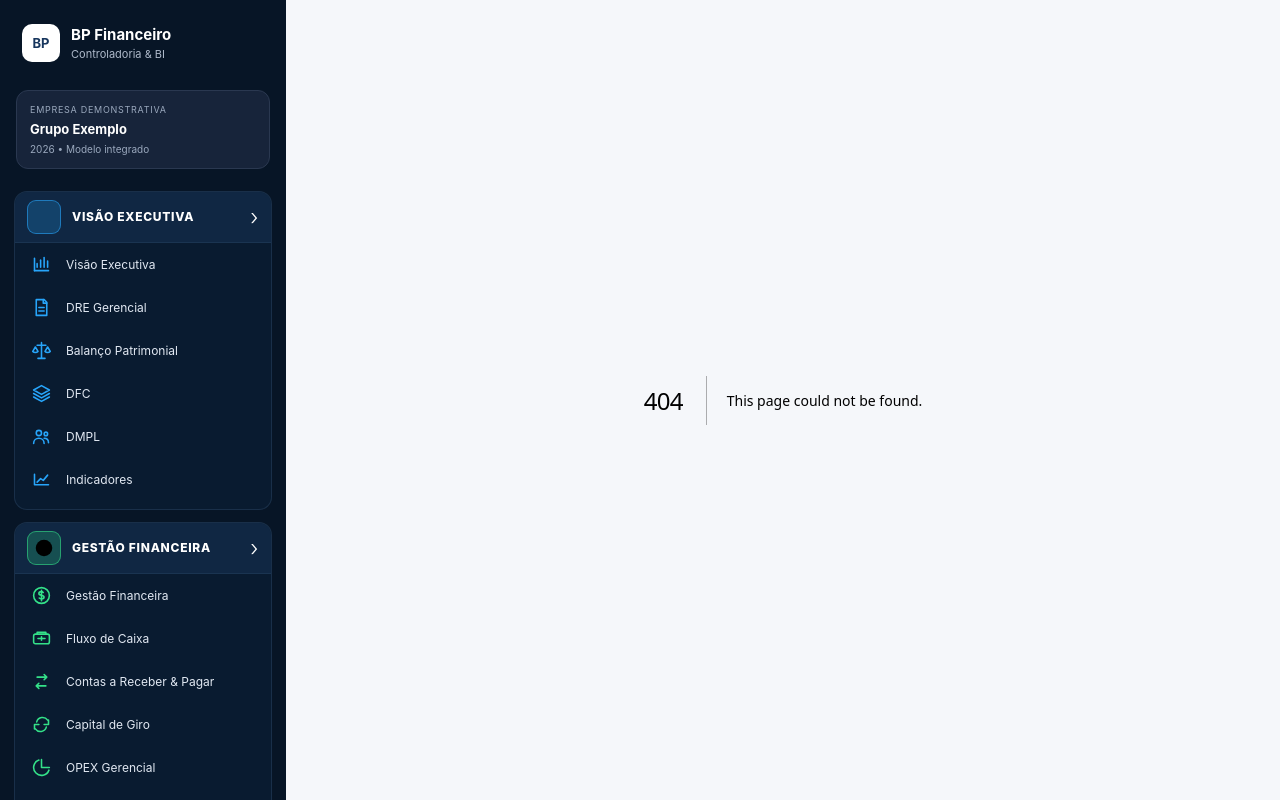
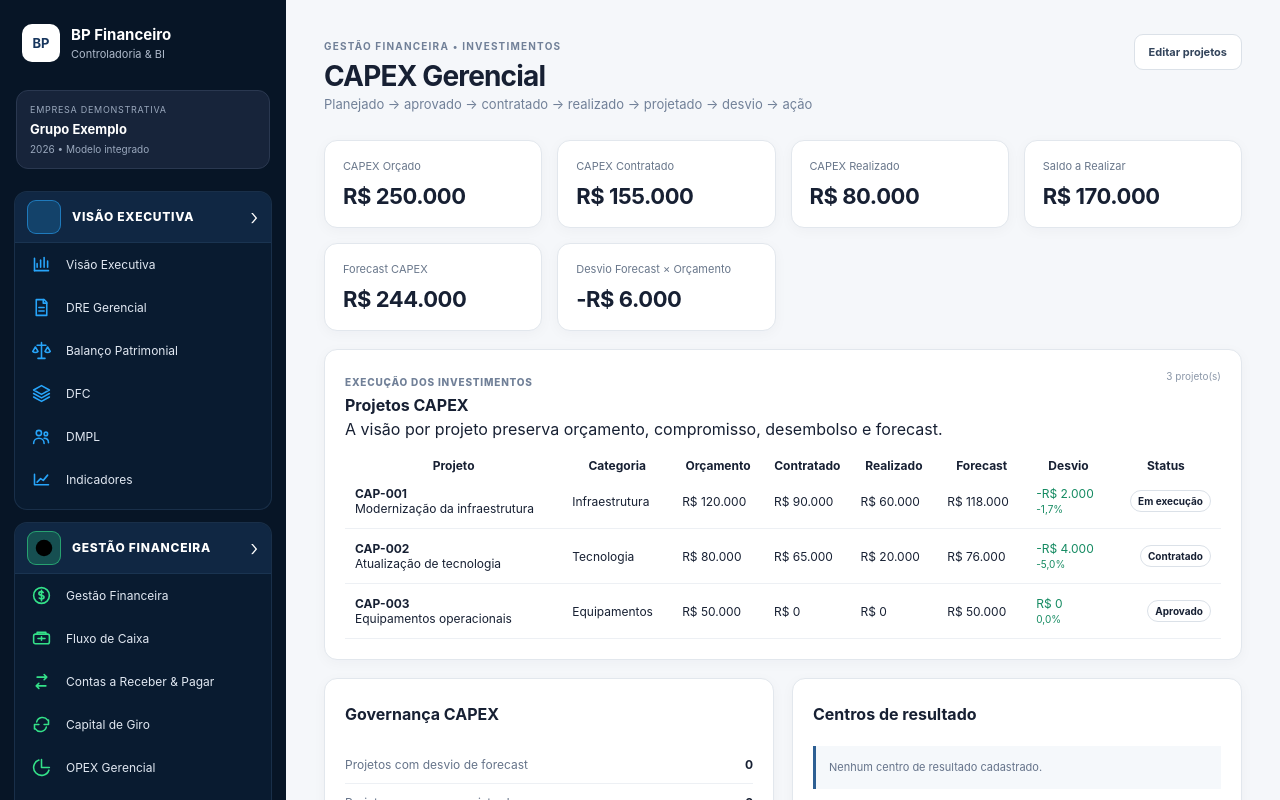
Before and after one commit to cardoso4009-byte/bp-financeiro-bi, a Next.js app: page /capex-gerencial in a window 1280 px wide. Before the commit this address had no page. Shown: the top 800 px of the page. Built offline with nearby package versions, Linux system fonts and the light colour scheme.

Commit message:
feat: cria visao gerencial de CAPEX

```diff
--- /dev/null
+++ b/app/capex-gerencial/page.tsx
@@ -0,0 +1,35 @@
+'use client'
+
+import { useEffect, useMemo, useState } from 'react'
+import { buildCapexReport, capexCategoryLabel, capexStatusLabel, type CapexCategory, type CapexProject, type CapexStatus } from '@/lib/capex'
+import { readCapexProjects, writeCapexProjects } from '@/lib/capex-storage'
+import { readV2CostCenters } from '@/lib/v2-cost-center-storage'
+
+const brl=(n:number)=>n.toLocaleString('pt-BR',{style:'currency',currency:'BRL',maximumFractionDigits:0})
+const pct=(n:number)=>`${(n*100).toFixed(1).replace('.',',')}%`
+
+export default function CapexGerencial(){
+ const [projects,setProjects]=useState<CapexProject[]>([])
+ const [editing,setEditing]=useState(false)
+ const centers=useMemo(()=>readV2CostCenters(),[])
+ useEffect(()=>setProjects(readCapexProjects()),[])
+ const report=useMemo(()=>buildCapexReport(projects),[projects])
+ const save=(next:CapexProject[])=>{setProjects(next);writeCapexProjects(next)}
+ const update=(id:string,key:keyof CapexProject,value:string)=>{
+   save(projects.map(p=>p.id===id?{...p,[key]:['approvedBudget','contractedAmount','realizedAmount','forecastAmount'].includes(key)?Number(value):value}:p))
+ }
+ return <main className="bp-view bp-container">
+  <header className="bp-header"><div><small>GESTÃO FINANCEIRA • INVESTIMENTOS</small><h1>CAPEX Gerencial</h1><p>Planejado → aprovado → contratado → realizado → projetado → desvio → ação</p></div><button className="secondary-btn" onClick={()=>setEditing(v=>!v)}>{editing?'Concluir edição':'Editar projetos'}</button></header>
+  <section className="cards">
+   <Metric label="CAPEX Orçado" value={report.approvedBudget}/><Metric label="CAPEX Contratado" value={report.contractedAmount}/><Metric label="CAPEX Realizado" value={report.realizedAmount}/><Metric label="Saldo a Realizar" value={report.balanceToRealize}/><Metric label="Forecast CAPEX" value={report.forecastAmount}/><Metric label="Desvio Forecast × Orçamento" value={report.forecastVariance}/>
+  </section>
+  <section className="bp-card"><div className="bp-card-title"><div><small>EXECUÇÃO DOS INVESTIMENTOS</small><h2>Projetos CAPEX</h2><p className="bp-muted">A visão por projeto preserva orçamento, compromisso, desembolso e forecast.</p></div><span>{report.projectCount} projeto(s)</span></div>
+   <div className="table-wrap"><table><thead><tr><th>Projeto</th><th>Categoria</th><th>Orçamento</th><th>Contratado</th><th>Realizado</th><th>Forecast</th><th>Desvio</th><th>Status</th></tr></thead><tbody>
+    {projects.map(p=><tr key={p.id}><td><b>{p.code}</b><br/><span className="bp-muted">{p.name}</span></td><td>{capexCategoryLabel(p.category)}</td><td>{editing?<input className="compact-field" value={p.approvedBudget} onChange={e=>update(p.id,'approvedBudget',e.target.value)}/>:brl(p.approvedBudget)}</td><td>{editing?<input className="compact-field" value={p.contractedAmount} onChange={e=>update(p.id,'contractedAmount',e.target.value)}/>:brl(p.contractedAmount)}</td><td>{editing?<input className="compact-field" value={p.realizedAmount} onChange={e=>update(p.id,'realizedAmount',e.target.value)}/>:brl(p.realizedAmount)}</td><td>{editing?<input className="compact-field" value={p.forecastAmount} onChange={e=>update(p.id,'forecastAmount',e.target.value)}/>:brl(p.forecastAmount)}</td><td className={p.forecastAmount>p.approvedBudget?'negative':'positive'}>{brl(p.forecastAmount-p.approvedBudget)}<br/><small>{pct(p.approvedBudget?((p.forecastAmount-p.approvedBudget)/p.approvedBudget):0)}</small></td><td><span className="entry-tag">{capexStatusLabel(p.status)}</span></td></tr>)}
+   </tbody></table></div>
+  </section>
+  <section className="grid"><section className="bp-card"><div className="bp-card-title"><h2>Governança CAPEX</h2></div><div className="rows"><div className="row"><span>Projetos com desvio de forecast</span><b>{projects.filter(p=>p.forecastAmount>p.approvedBudget).length}</b></div><div className="row"><span>Projetos sem causa registrada</span><b>{projects.filter(p=>p.forecastAmount!==p.approvedBudget&&!p.deviationCause).length}</b></div><div className="row"><span>Projetos sem ação registrada</span><b>{projects.filter(p=>p.forecastAmount!==p.approvedBudget&&!p.correctiveAction).length}</b></div><div className="note">O sistema identifica o desvio. A causa e a ação corretiva permanecem sob responsabilidade do gestor; não há inferência automática.</div></div></section><section className="bp-card"><div className="bp-card-title"><h2>Centros de resultado</h2></div>{centers.length===0?<div className="note">Nenhum centro de resultado cadastrado.</div>:<div className="rows">{centers.slice(0,8).map(c=><div className="row" key={c.id}><span>{c.code} • {c.name}</span><b>{projects.filter(p=>p.costCenterId===c.id).length}</b></div>)}</div>}</section></section>
+  <section className="bp-card"><div className="bp-card-title"><h2>Integração gerencial</h2></div><div className="note"><b>CAPEX → Fluxo de Caixa → Forecast → Cenários → Capital de Giro → Resultado/Balanço</b><p>O módulo começa como controle por projeto. A próxima integração pode vincular desembolsos CAPEX ao fluxo de caixa projetado e ao forecast, sem alterar o Forecast oficial automaticamente.</p></div></section>
+ </main>
+}
+function Metric({label,value}:{label:string;value:number}){return <div className="card"><span>{label}</span><strong>{brl(value)}</strong></div>}
```
